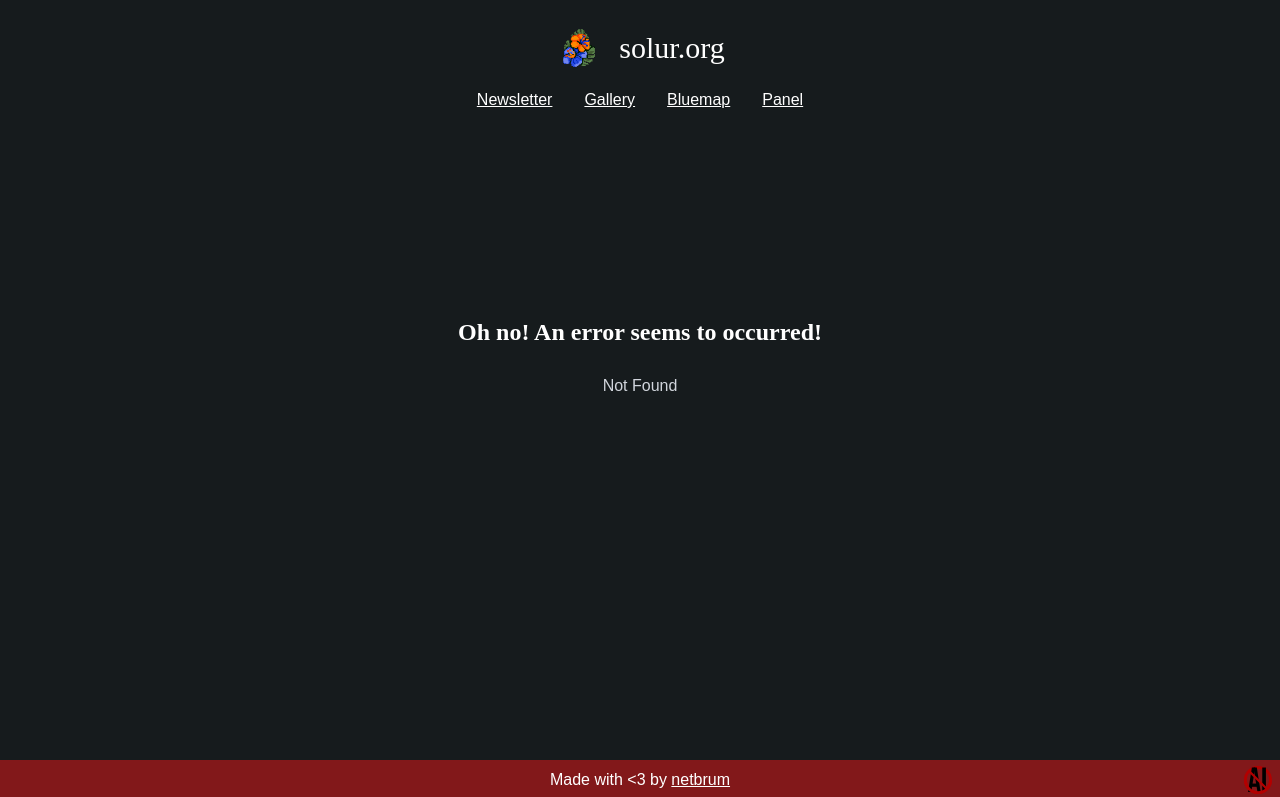
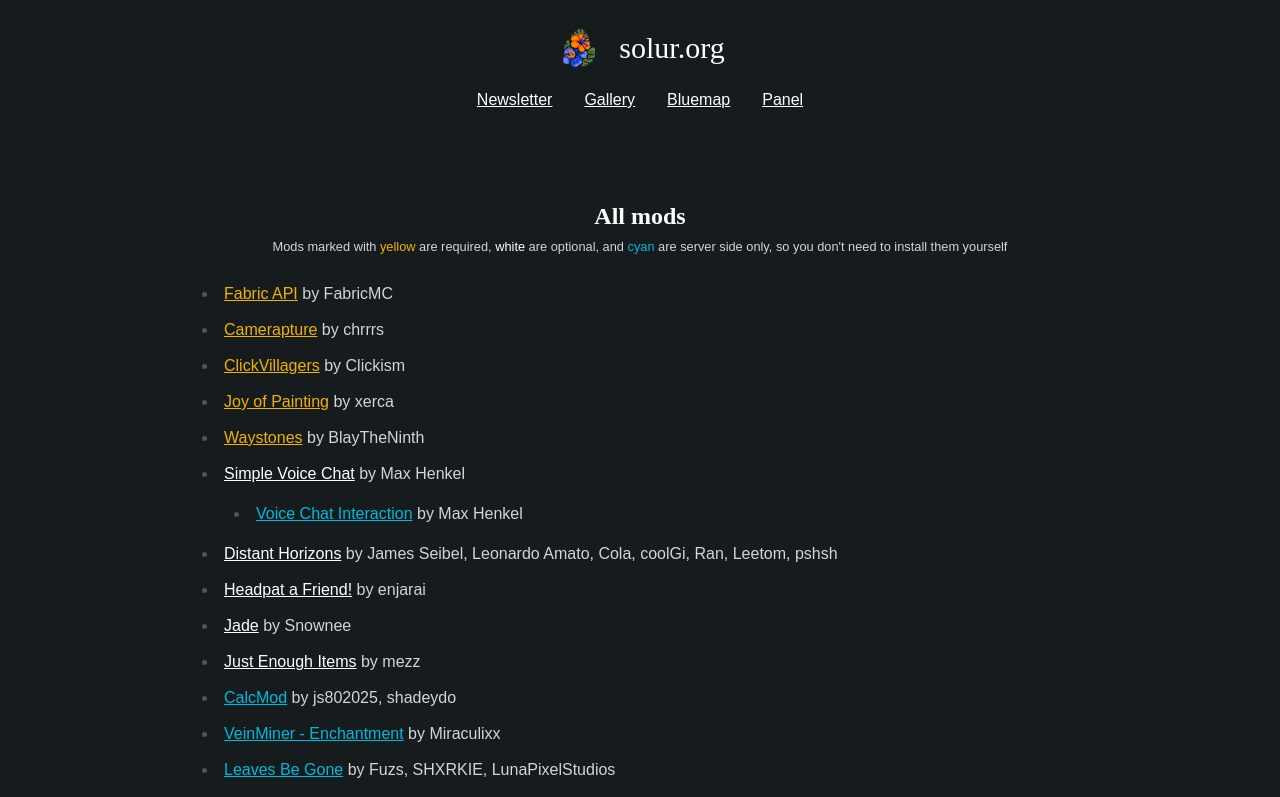
Before and after one commit to netbrum/solur.org, a SvelteKit app: page /mods in a window 1280 px wide. Before the commit this address had no page. Shown: the top 797 px of the page. Built offline with nearby package versions, Linux system fonts and the light colour scheme.

Commit message:
feat: add full mod list

```diff
--- a/src/routes/+page.svelte
+++ b/src/routes/+page.svelte
@@ -94,8 +94,11 @@
       {/await}
     </div>
     <div>
-      <h3 class="mb-0!">Mods</h3>
+      <h3 class="mb-0!">Mods*</h3>
       <ul class="text-base [&>li>a]:underline">
+        <li>
+          <a target="_blank" href="https://modrinth.com/mod/P7dR8mSH">Fabric API</a> by FabricMC
+        </li>
         <li>
           <a target="_blank" href="https://modrinth.com/mod/9dzLWnmZ">Camerapture</a> by chrrrs
         </li>
@@ -106,15 +109,13 @@
           <a target="_blank" href="https://modrinth.com/mod/YOs4tZea">Joy of Painting</a> by xerca
         </li>
         <li>
-          <a target="_blank" href="https://modrinth.com/mod/9eGKb6K1">Simple Voice Chat</a> by Max Henkel
-        </li>
-        <li>
           <a target="_blank" href="https://modrinth.com/mod/LOpKHB2A">Waystones</a> by BlayTheNinth
         </li>
-        <li>
-          <a target="_blank" href="https://modrinth.com/mod/P7dR8mSH">Fabric API</a> by FabricMC
-        </li>
       </ul>
+      <small>
+        * Required mods only,
+        <a class="underline" href={resolve("/mods")}>see all mods</a>
+      </small>
     </div>
   </div>
 </section>
--- /dev/null
+++ b/src/routes/mods/+page.svelte
@@ -0,0 +1,87 @@
+<section class="grow px-4 py-16">
+  <div class="mx-auto prose w-full max-w-4xl prose-invert">
+    <header class="text-center">
+      <h2 class="my-0!">All mods</h2>
+      <small>
+        Mods marked with <span class="text-yellow-500">yellow</span> are required,
+        <span class="text-white">white</span>
+        are optional, and <span class="text-cyan-500">cyan</span> are server side only, so you don't need
+        to install them yourself
+      </small>
+    </header>
+    <ul>
+      <li>
+        <a target="_blank" class="text-yellow-500" href="https://modrinth.com/mod/P7dR8mSH"
+          >Fabric API</a
+        > by FabricMC
+      </li>
+      <li>
+        <a target="_blank" class="text-yellow-500" href="https://modrinth.com/mod/9dzLWnmZ"
+          >Camerapture</a
+        > by chrrrs
+      </li>
+      <li>
+        <a target="_blank" class="text-yellow-500" href="https://modrinth.com/mod/BITzwT7B"
+          >ClickVillagers</a
+        > by Clickism
+      </li>
+      <li>
+        <a target="_blank" class="text-yellow-500" href="https://modrinth.com/mod/YOs4tZea"
+          >Joy of Painting</a
+        > by xerca
+      </li>
+      <li>
+        <a target="_blank" class="text-yellow-500" href="https://modrinth.com/mod/LOpKHB2A"
+          >Waystones</a
+        > by BlayTheNinth
+      </li>
+      <li>
+        <a target="_blank" href="https://modrinth.com/mod/9eGKb6K1">Simple Voice Chat</a> by Max
+        Henkel
+        <ul>
+          <li>
+            <a target="_blank" class="text-cyan-500" href="https://modrinth.com/mod/qsSP2ZZ0">
+              Voice Chat Interaction
+            </a>
+            by Max Henkel
+          </li>
+        </ul>
+      </li>
+      <li>
+        <a target="_blank" href="https://modrinth.com/mod/uCdwusMi">Distant Horizons</a> by James Seibel,
+        Leonardo Amato, Cola, coolGi, Ran, Leetom, pshsh
+      </li>
+      <li>
+        <a target="_blank" href="https://modrinth.com/mod/vETxChiy">Headpat a Friend!</a> by enjarai
+      </li>
+      <li><a target="_blank" href="https://modrinth.com/mod/nvQzSEkH">Jade</a> by Snownee</li>
+      <li>
+        <a target="_blank" href="https://modrinth.com/mod/u6dRKJwZ">Just Enough Items</a> by mezz
+      </li>
+      <li>
+        <a target="_blank" class="text-cyan-500" href="https://modrinth.com/mod/XoHTb2Ap">CalcMod</a
+        > by js802025, shadeydo
+      </li>
+      <li>
+        <a target="_blank" class="text-cyan-500" href="http://modrinth.com/mod/4sP0LXxp">
+          VeinMiner - Enchantment
+        </a> by Miraculixx
+      </li>
+      <li>
+        <a target="_blank" class="text-cyan-500" href="http://modrinth.com/mod/AVq17PqV">
+          Leaves Be Gone
+        </a> by Fuzs, SHXRKIE, LunaPixelStudios
+      </li>
+      <li>
+        <a target="_blank" class="text-cyan-500" href="http://modrinth.com/mod/Wnxd13zP">
+          Clumps
+        </a> by jaredlll08
+      </li>
+      <li>
+        <a target="_blank" class="text-cyan-500" href="http://modrinth.com/mod/y8K2TFS3">
+          AfkPlus
+        </a> by sakura-ryoko
+      </li>
+    </ul>
+  </div>
+</section>
```
